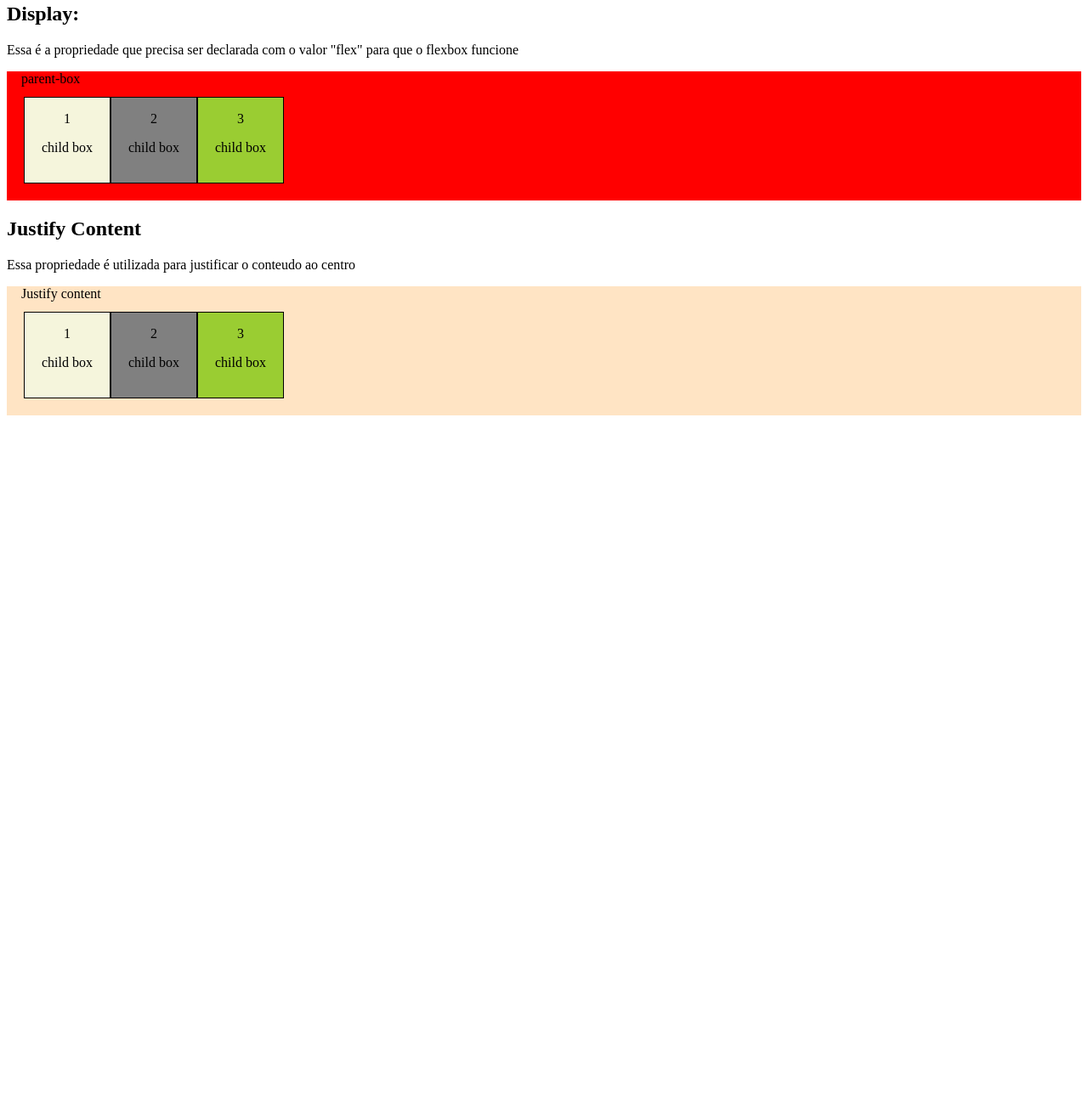
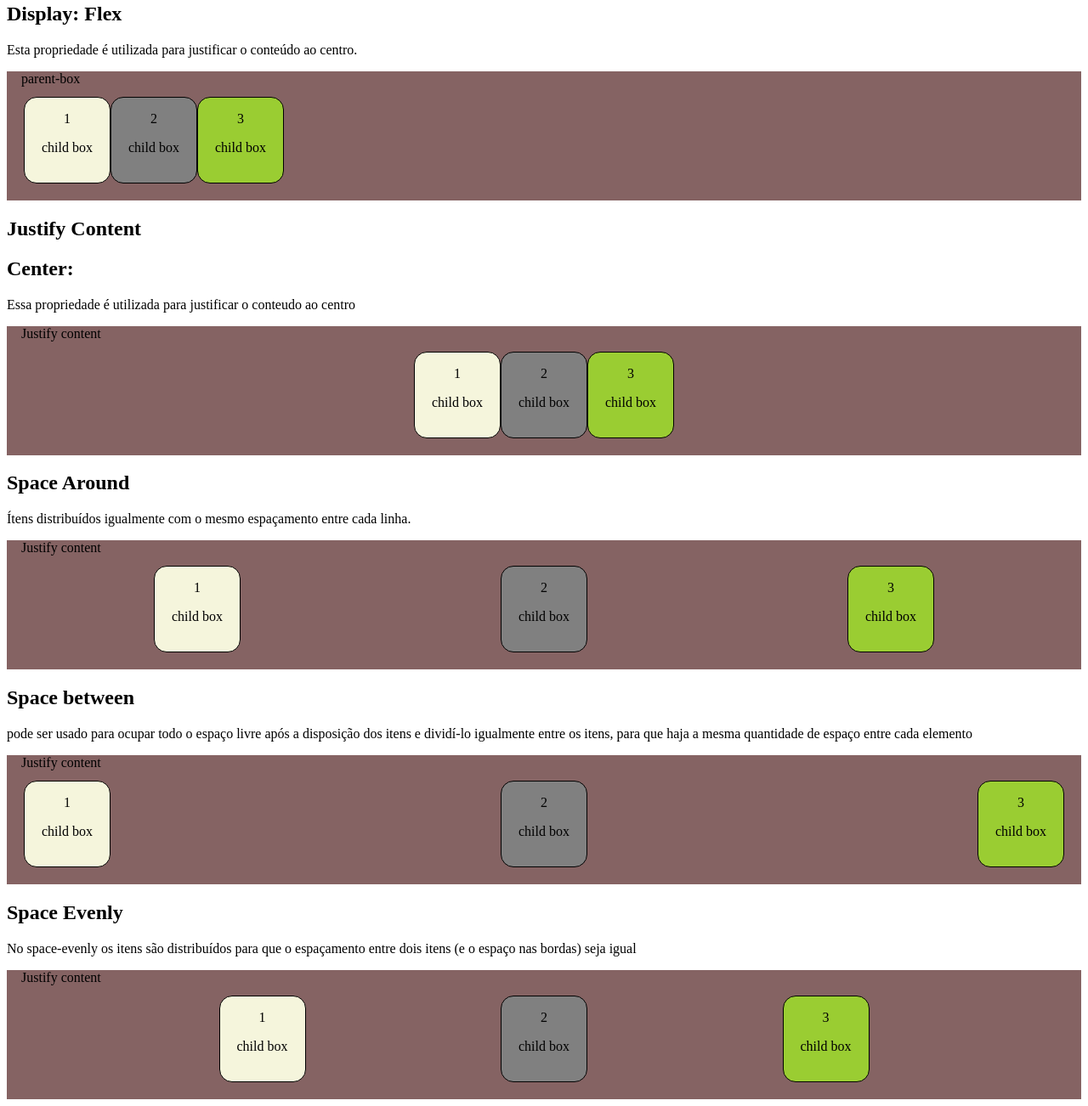
Before and after one commit to marceloronald96/css-flexbox, a plain HTML site: page index.html in a window 1280 px wide. Shown: the part 77-1379 px from the top of the page at 85% size. Before the commit the page ends 800 px from the top, so only its background shows below. Drawn offline with Linux system fonts and the light colour scheme.

Commit message:
Justify content e propriredades

```diff
--- a/index.html
+++ b/index.html
@@ -15,9 +15,9 @@
     <h1 class="page-title"> Propriedades CSS do Flexbox </h1>
 
     <section class="property-section" id="display-flex">
-        <h2 class="property title">Display:</h2>
-        <p class="property-explanation">Essa é a propriedade que precisa ser declarada com o valor "flex" para que o
-            flexbox funcione</p>
+        <h2 class="property title">Display: Flex</h2>
+        <section class="value-section" id="display-flex">
+            <p class="property-explanation"> Esta propriedade é utilizada para justificar o conteúdo ao centro.</p>
 
             <div class="parent-box">
                 <p>parent-box</p>
@@ -37,10 +37,94 @@
             </div>
 
         </section>
-    <section class="property-section">
+        <section class="property-section" id="justify-content">
 
             <h2 class="property title">Justify Content</h2>
+            <section class="value-section" id="jc-center">
+                <h2>Center:</h2>
                 <p class="property-explanation"> Essa propriedade é utilizada para justificar o conteudo ao centro</p>
+
+
+                <div class="parent-box">
+                    <p>Justify content</p>
+
+                    <div class="child-box">
+                        <p>1</p>
+                        <p>child box</p>
+                    </div>
+                    <div class="child-box">
+                        <p>2</p>
+                        <p>child box</p>
+                    </div>
+                    <div class="child-box">
+                        <p>3</p>
+                        <p>child box</p>
+                    </div>
+                </div>
+
+            </section>
+
+
+                <section class="property-section" id="space-around">
+
+
+                    <section class="value-section" id="space-around">
+                        <h2>Space Around</h2>
+                        <p class="property-explanation"> Ítens distribuídos igualmente com o mesmo espaçamento entre cada linha.</p>
+
+
+                        <div class="parent-box">
+                            <p>Justify content</p>
+
+                            <div class="child-box">
+                                <p>1</p>
+                                <p>child box</p>
+                            </div>
+                            <div class="child-box">
+                                <p>2</p>
+                                <p>child box</p>
+                            </div>
+                            <div class="child-box">
+                                <p>3</p>
+                                <p>child box</p>
+                            </div>
+                        </div>
+
+                    </section>
+
+                    <section class="property-section" id="space-between">
+
+                        <section class="value-section" id="space-between">
+                            <h2>Space between</h2>
+                            <p class="property-explanation"> pode ser usado para ocupar todo o espaço livre após a disposição dos itens e dividí-lo igualmente entre os itens, para que haja a mesma quantidade de espaço entre cada elemento</p>
+
+
+                            <div class="parent-box">
+                                <p>Justify content</p>
+
+                                <div class="child-box">
+                                    <p>1</p>
+                                    <p>child box</p>
+                                </div>
+                                <div class="child-box">
+                                    <p>2</p>
+                                    <p>child box</p>
+                                </div>
+                                <div class="child-box">
+                                    <p>3</p>
+                                    <p>child box</p>
+                                </div>
+                            </div>
+
+                        </section>
+
+                        <section class="property-section" id="space-evenly">
+
+
+                            <section class="value-section" id="space-evenly">
+                                <h2>Space Evenly</h2>
+                                <p class="property-explanation"> No space-evenly os itens são distribuídos para que o espaçamento entre dois itens (e o espaço nas bordas) seja igual</p>
+
 
                                 <div class="parent-box">
                                     <p>Justify content</p>
@@ -63,6 +147,7 @@
 
 
 
+
 </body>
 
 </html>
--- a/style.css
+++ b/style.css
@@ -6,6 +6,7 @@
     width: 100px;
     height: 100px;
     text-align: center;
+    border-radius: 15px;
 }
 
 .parent-box {
@@ -37,6 +38,21 @@
 #display-flex .parent-box{
 
     display: flex;
-    display: flex;
-    background-color: red;
+    background-color: rgb(133, 99, 99);
 }
+
+#jc-center .parent-box {
+    justify-content: center;
+}
+
+#space-around .parent-box{
+    justify-content: space-around;
+}
+
+#space-between .parent-box{
+    justify-content: space-between;
+}
+
+#space-evenly .parent-box{
+    justify-content: space-evenly;
+}
```
Lines whose indentation alone changed are shown as unchanged.
